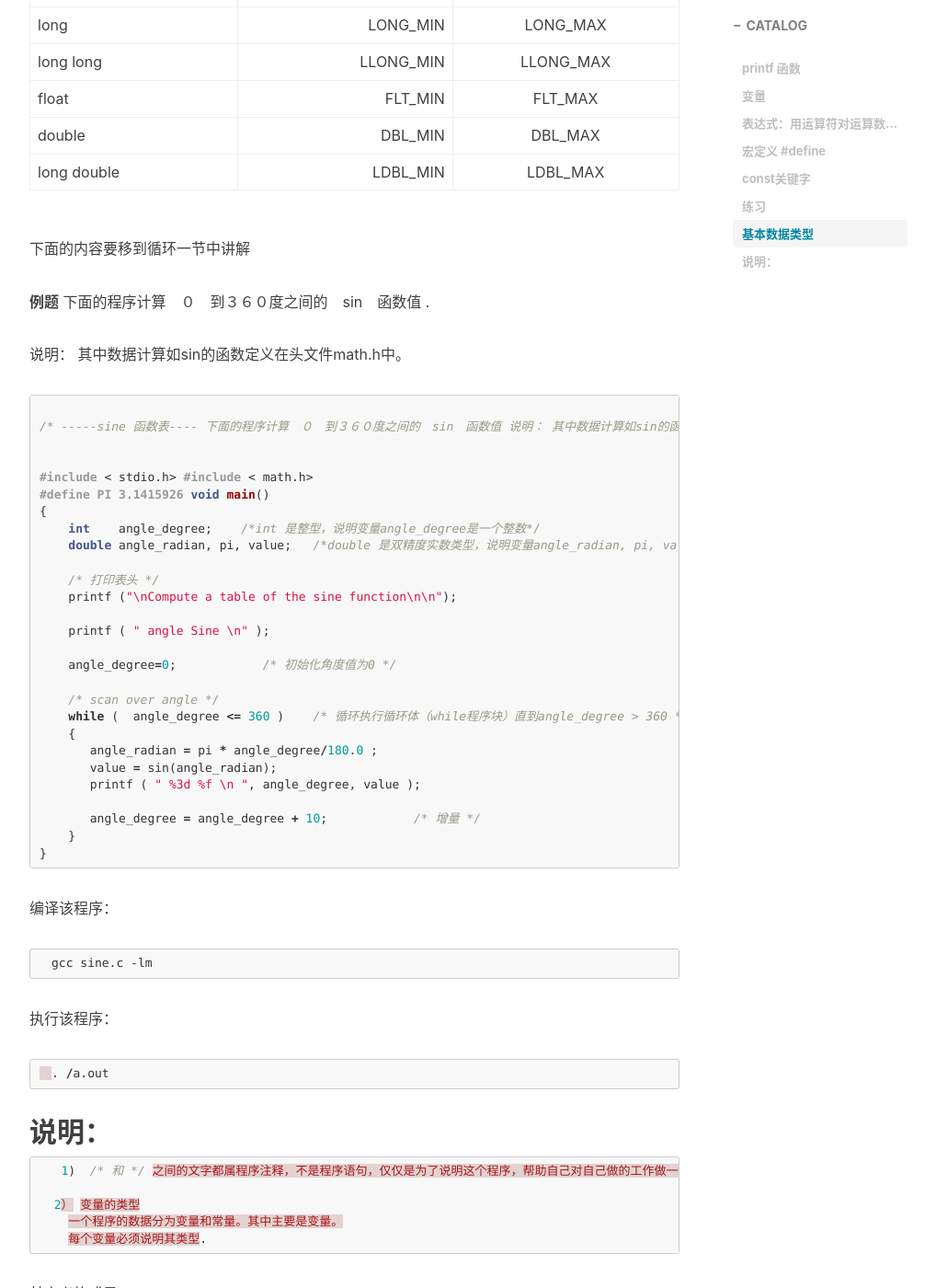
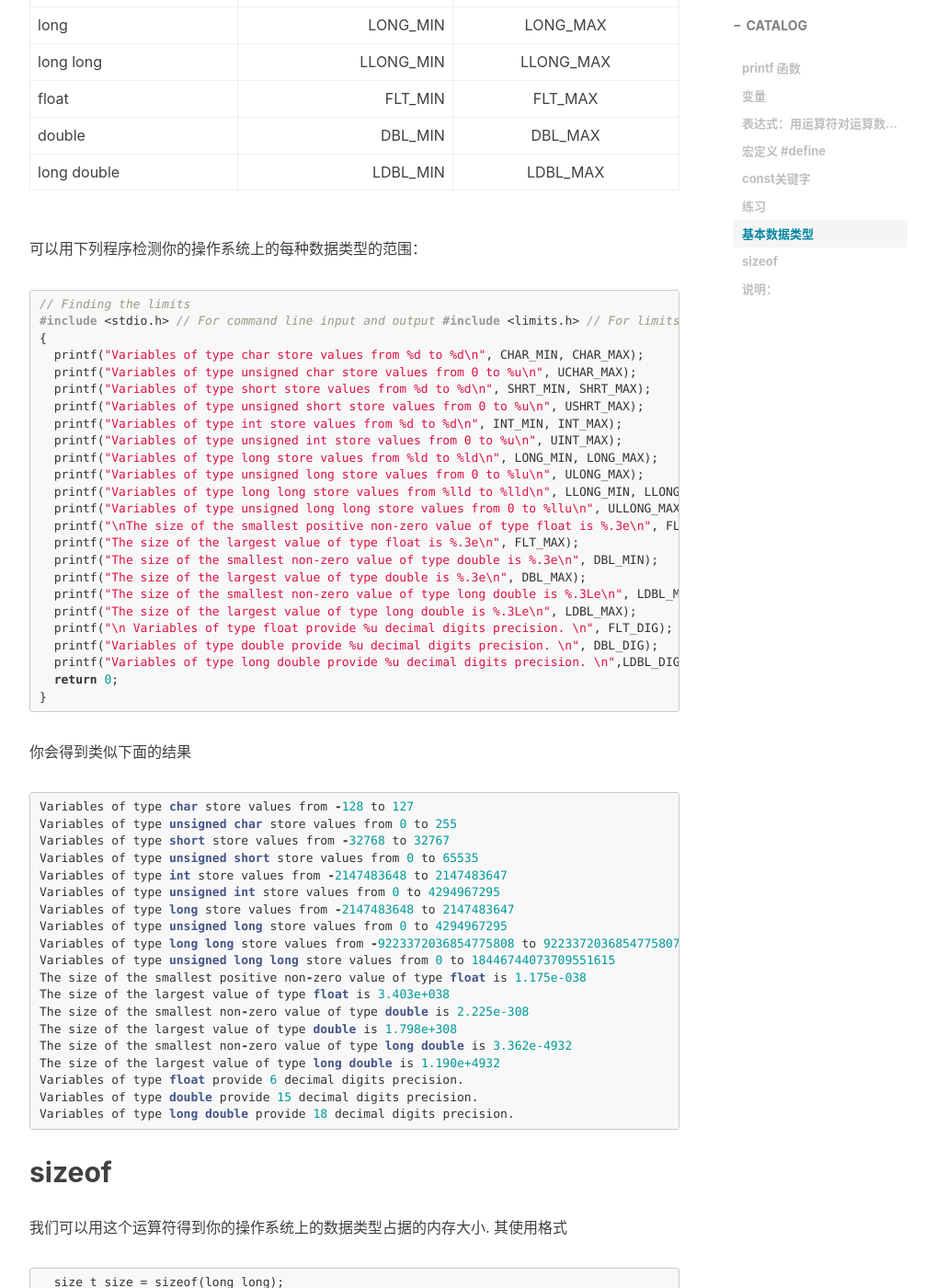
Before and after one commit to xuepro/xuepro.github.io, a Jekyll site: the page built from _posts/2017-10-30-2.C语言教程-我们来计算吧.md, in a window 1280 px wide and 1400 px high, scrolled down 9319 px. Shown: the whole window at 92% size, without its empty margins (233-1239 px from the left). Built offline with Jekyll 4.4.1, drawn with Linux system fonts in a browser that asks for light colours; nearby versions of some CDN libraries; comment, search, counter and statistics services are not loaded; some of the changed text lies outside the part shown.

Commit message:
Update 2017-10-30-2.C语言教程-我们来计算吧.md

````diff
--- a/_posts/2017-10-30-2.C语言教程-我们来计算吧.md
+++ b/_posts/2017-10-30-2.C语言教程-我们来计算吧.md
@@ -366,6 +366,104 @@ unsigned int positiveInteger; //unsigned int表示无符号整型
 | double      |  DBL_MIN  |    DBL_MAX |
 | long double |  LDBL_MIN |  LDBL_MAX |
 
+可以用下列程序检测你的操作系统上的每种数据类型的范围：
+```c
+//  Finding the limits
+#include <stdio.h> // For command line input and output
+#include <limits.h> // For limits on integer types
+#include <float.h> // For limits on floating-point types
+int main(void)
+{
+  printf("Variables of type char store values from %d to %d\n", CHAR_MIN, CHAR_MAX);
+  printf("Variables of type unsigned char store values from 0 to %u\n", UCHAR_MAX);
+  printf("Variables of type short store values from %d to %d\n", SHRT_MIN, SHRT_MAX);
+  printf("Variables of type unsigned short store values from 0 to %u\n", USHRT_MAX);
+  printf("Variables of type int store values from %d to %d\n", INT_MIN, INT_MAX);
+  printf("Variables of type unsigned int store values from 0 to %u\n", UINT_MAX);
+  printf("Variables of type long store values from %ld to %ld\n", LONG_MIN, LONG_MAX);
+  printf("Variables of type unsigned long store values from 0 to %lu\n", ULONG_MAX);
+  printf("Variables of type long long store values from %lld to %lld\n", LLONG_MIN, LLONG_MAX);
+  printf("Variables of type unsigned long long store values from 0 to %llu\n", ULLONG_MAX);
+  printf("\nThe size of the smallest positive non-zero value of type float is %.3e\n", FLT_MIN);
+  printf("The size of the largest value of type float is %.3e\n", FLT_MAX);
+  printf("The size of the smallest non-zero value of type double is %.3e\n", DBL_MIN);
+  printf("The size of the largest value of type double is %.3e\n", DBL_MAX);
+  printf("The size of the smallest non-zero value of type long double is %.3Le\n", LDBL_MIN);
+  printf("The size of the largest value of type long double is %.3Le\n", LDBL_MAX);
+  printf("\n Variables of type float provide %u decimal digits precision. \n", FLT_DIG);
+  printf("Variables of type double provide %u decimal digits precision. \n", DBL_DIG);
+  printf("Variables of type long double provide %u decimal digits precision. \n",LDBL_DIG);
+  return 0;
+}
+```
+你会得到类似下面的结果
+```c
+Variables of type char store values from -128 to 127
+Variables of type unsigned char store values from 0 to 255
+Variables of type short store values from -32768 to 32767
+Variables of type unsigned short store values from 0 to 65535
+Variables of type int store values from -2147483648 to 2147483647
+Variables of type unsigned int store values from 0 to 4294967295
+Variables of type long store values from -2147483648 to 2147483647
+Variables of type unsigned long store values from 0 to 4294967295
+Variables of type long long store values from -9223372036854775808 to 9223372036854775807
+Variables of type unsigned long long store values from 0 to 18446744073709551615
+The size of the smallest positive non-zero value of type float is 1.175e-038
+The size of the largest value of type float is 3.403e+038
+The size of the smallest non-zero value of type double is 2.225e-308
+The size of the largest value of type double is 1.798e+308
+The size of the smallest non-zero value of type long double is 3.362e-4932
+The size of the largest value of type long double is 1.190e+4932
+Variables of type float provide 6 decimal digits precision.
+Variables of type double provide 15 decimal digits precision.
+Variables of type long double provide 18 decimal digits precision.
+```
+
+
+## sizeof
+
+我们可以用这个运算符得到你的操作系统上的数据类型占据的内存大小.
+其使用格式
+```
+  size_t size = sizeof(long long);
+  int var;
+  size_t size = sizeof(var);
+```
+即其参数可以是类型名也可以是一个具体的变量名。返回的是表示占用的字节个数的值，返回类型size_t定义在头文件stddef.h中，是C语言的某种整数类型，取决于不同的C语言实现。例如可能是
+```
+typedef unsigned int size_t;
+```
+这里关键字**typedef**表示定义一个新的数据类型size_t,就是类型unsigned int。也就是给已有类型unsigned int起了一个新的名字叫做size_t。
+
+正如我们给一个人起一个外号或别名一样，它们和原来的名字表示的是同一个类型！
+例如，我们可以用下面的程序:
+```c
+// Program  Finding the size of a type
+#include <stdio.h>
+int main(void)
+{
+  printf("Variables of type char occupy %u bytes\n", sizeof(char));
+  printf("Variables of type short occupy %u bytes\n", sizeof(short));
+  printf("Variables of type int occupy %u bytes\n", sizeof(int));
+  printf("Variables of type long occupy %u bytes\n", sizeof(long));
+  printf("Variables of type long long occupy %u bytes\n", sizeof(long long));
+  printf("Variables of type float occupy %u bytes\n", sizeof(float));
+  printf("Variables of type double occupy %u bytes\n", sizeof(double));
+  printf("Variables of type long double occupy %u bytes\n", sizeof(long double));
+  return 0;
+}
+```
+检测系统上不同类型占用内存的大小,结果类似于
+```
+Variables of type char occupy 1 bytes
+Variables of type short occupy 2 bytes
+Variables of type int occupy 4 bytes
+Variables of type long occupy 4 bytes
+Variables of type long long occupy 8 bytes
+Variables of type float occupy 4 bytes
+Variables of type double occupy 8 bytes
+Variables of type long double occupy 12 bytes
+```
 
 
 下面的内容要移到循环一节中讲解
````
